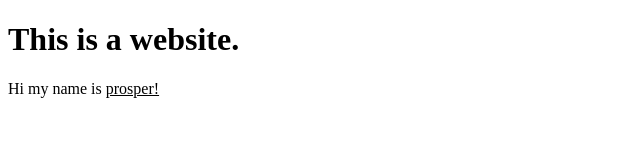
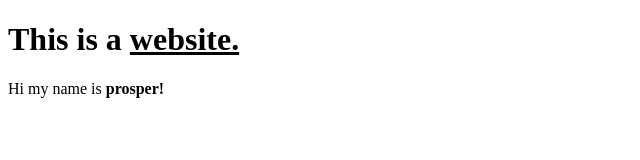
Before and after one commit to pc4587/exploring-cs, a plain HTML site: page index.html in a window 1280 px wide. Shown: the full height of the page, 0-640 px from the left. Drawn offline with Linux system fonts and the light colour scheme.

Commit message:
Fixed the bold and underline

```diff
--- a/index.html
+++ b/index.html
@@ -1,7 +1,7 @@
 <!DOCTYPE html>
 <html>
  <body>
-	<h1>This is a <b> website.</b> </h1>
-   	<p>Hi my name is <u> prosper! </u> </p>
+	<h1>This is a <u> website. </u> </h1>
+   	<p>Hi my name is  <b> prosper! </b>  </p>
  </body>
 </html>
```
